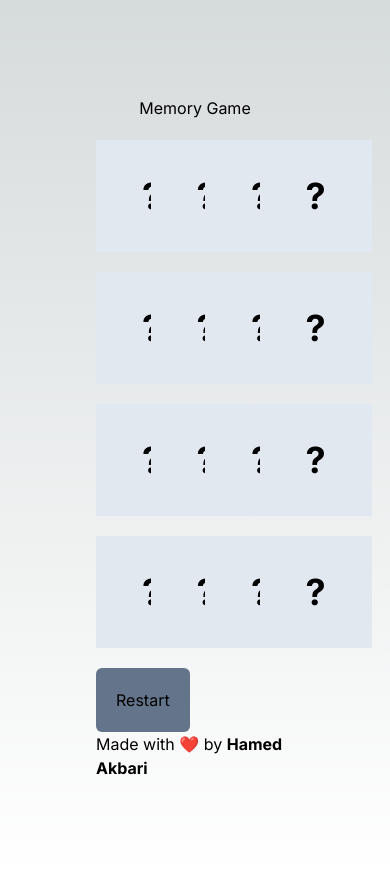
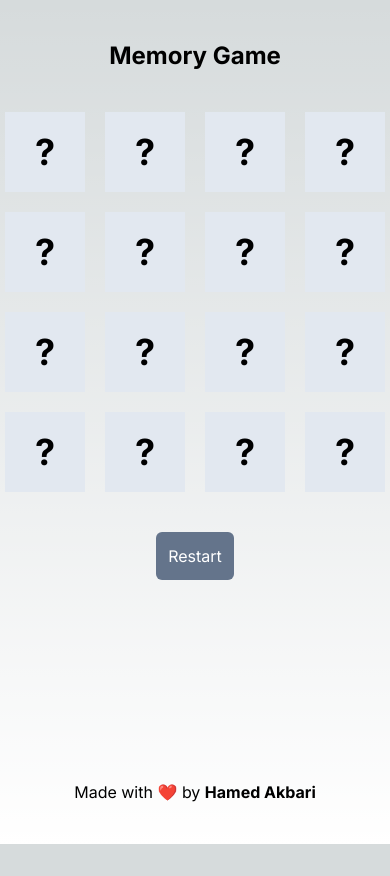
Before and after one commit to hamedakbarii/memory-game, a Next.js app: page / in a window 390 px wide. After the commit the page ends 844 px from the top, so only its background shows below. Built offline with nearby package versions, Linux system fonts and the light colour scheme.

Commit message:
responsive added

```diff
--- a/app/page.tsx
+++ b/app/page.tsx
@@ -3,9 +3,10 @@ import Link from "next/link";
 
 export default function Home() {
   return (
-    <main className="flex min-h-screen flex-col items-center justify-between p-24">
+    <main className="w-full flex min-h-screen flex-col items-center justify-between">
       <MemoryGame />
-      <div>
+
+      <div className="my-10">
         Made with ❤️ by{" "}
         <Link
           href={"https://www.hamedakbri.ir"}
--- a/components/MemoryGame.tsx
+++ b/components/MemoryGame.tsx
@@ -56,28 +56,30 @@ export default function MemoryGame() {
   };
 
   return (
-    <div className="text-center">
-      <h1>Memory Game</h1>
+    <div className="flex flex-col justify-center items-center">
+      <h1 className="text-2xl font-bold my-10">Memory Game</h1>
 
       {gameOver && <h2 className="text-green-500 p-5">You WON! Congrats!</h2>}
 
-      <div className="grid grid-cols-4 gap-5 mt-5">
+      <div className="flex justify-center items-center">
+        <div className="grid grid-cols-4 gap-5 justify-center items-center mx-auto">
           {cards.map((card, index) => (
             <div
-            className={`flex justify-center text-4xl font-bold text-black items-center w-28 bg-slate-200 h-28 transform cursor-pointer transition-transform duration-300 ${
+              key={index}
+              onClick={() => handleClick(index)}
+              className={`relative flex justify-center items-center text-4xl font-bold text-black w-20 h-20 md:w-28 md:h-28 bg-slate-200 transform cursor-pointer transition-transform duration-300 ${
                 flipped.includes(index) || solved.includes(index)
                   ? "rotate-180"
                   : ""
               }`}
-            key={index}
-            onClick={() => handleClick(index)}
             >
               {flipped.includes(index) || solved.includes(index) ? (
                 <Image
-                className="rotate-180"
+                  className="rotate-180 object-contain"
                   src={`/memory-cards/${card}.webp`}
+                  alt="Memory Card"
                   fill
-                alt="Memory Card"
+                  sizes="(max-width: 768px) 100%, (min-width: 768px) 100%"
                 />
               ) : (
                 "?"
@@ -85,10 +87,11 @@ export default function MemoryGame() {
             </div>
           ))}
         </div>
+      </div>
 
       <button
         onClick={resetGame}
-        className="flex p-5 bg-slate-500 rounded-md mt-5"
+        className="p-3 bg-slate-500 text-white rounded-md my-10"
       >
         Restart
       </button>
```
Lines whose indentation alone changed are shown as unchanged.
